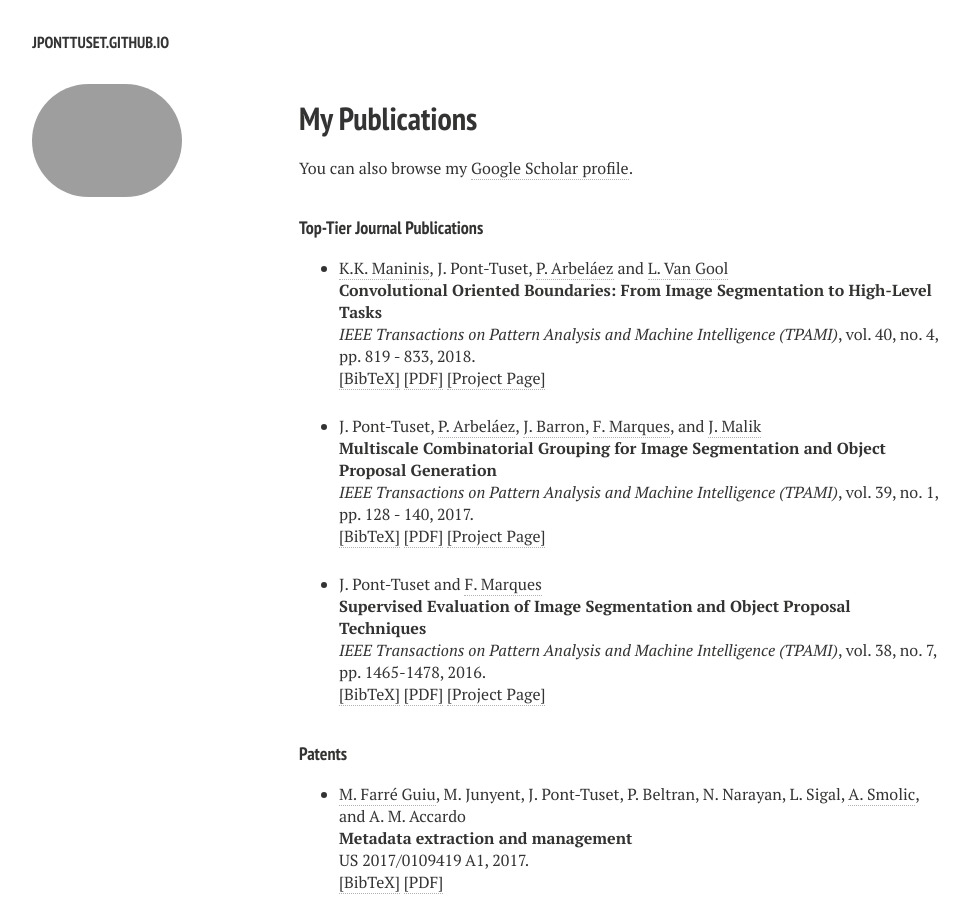
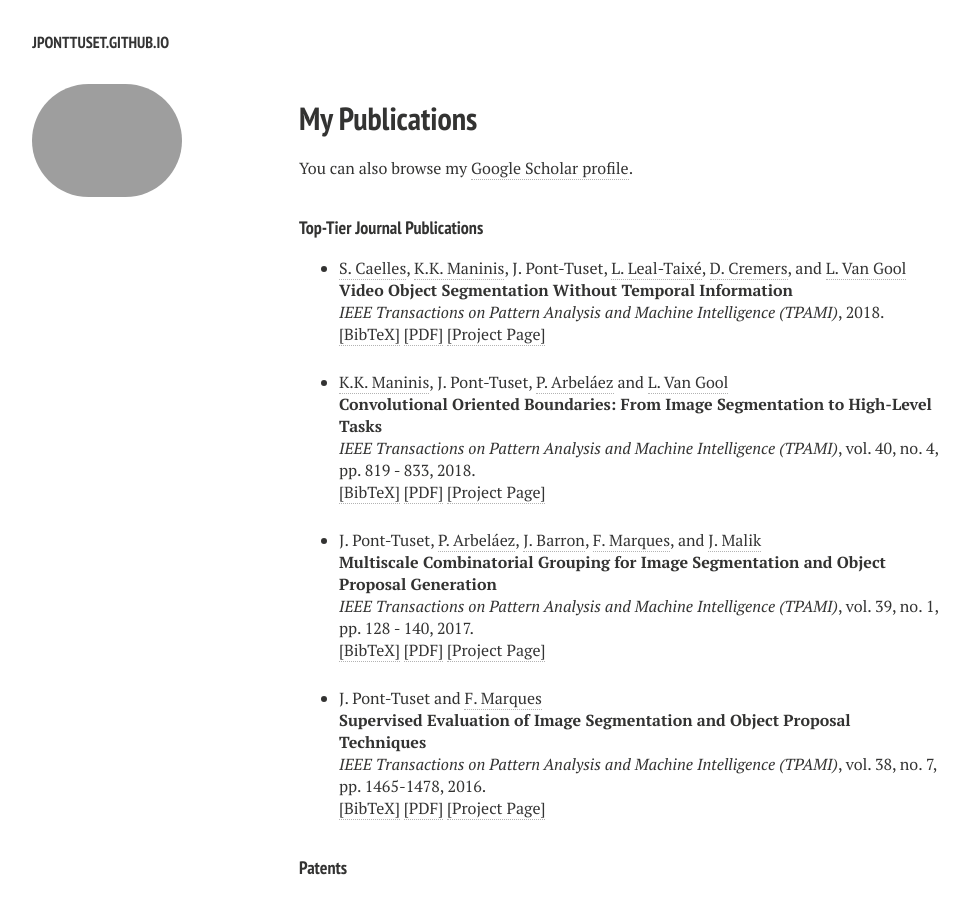
Before and after one commit to jponttuset/jponttuset.github.io, a Jekyll site: the page built from publications.md, in a window 1280 px wide and 900 px high. Shown: the whole window, without its empty margins (21-990 px from the left). Built offline with Jekyll 4.4.1, drawn with Linux system fonts in a browser that asks for light colours; nearby versions of some CDN libraries.

Commit message:
Adding OSVOS PAMI

```diff
--- a/_layouts/publications.html
+++ b/_layouts/publications.html
@@ -85,6 +85,28 @@ div.bibtex pre { font-size: 75%; overflow: auto;  width: 100%; padding: 0em 0em;
 <h4 style="margin-bottom:0px;padding-top:10px;">Top-Tier Journal Publications</h4>
 <!-- Generated from JabRef by PubList by Truong Nghiem at 11:44 on 2015.09.10. -->
 <ul class="biblist">
+<!-- Item: Maninis2018b -->
+<li ><p>
+<a href="https://ch.linkedin.com/in/sergicaelles" target="_blank">S. Caelles</a>, <a href="http://www.vision.ee.ethz.ch/~kmaninis" target="_blank">K.K. Maninis</a>, J. Pont-Tuset, <a href="https://lealtaixe.github.io" target="_blank">L. Leal-Taixé</a>,
+<a href="http://vision.in.tum.de/members/cremers" target="_blank">D. Cremers</a>, and <a href="http://www.vision.ee.ethz.ch/members/get_member.cgi?id=1" target="_blank">L. Van Gool</a>
+<br><b>Video Object Segmentation Without Temporal Information</b><br>
+<i>IEEE Transactions on Pattern Analysis and Machine Intelligence (TPAMI)</i>, 2018.
+<br />
+<a href="javascript:toggleBibtex('Maninis2018b')">[BibTeX]</a>
+<a href="https://arxiv.org/pdf/1709.06031" target="_blank">[PDF]</a> <a href="http://www.vision.ee.ethz.ch/~cvlsegmentation/osvos-s/"  target="_blank">[Project Page]</a>
+</p>
+<div id="bib_Maninis2018b" class="bibtex noshow">
+<pre>
+@Article{Maninis2018b,
+  author = {K.K. Maninis and S. Caelles and Y. Chen and J. Pont-Tuset and L. Leal-Taix\'e and D. Cremers and L. Van Gool},
+  title = {Video Object Segmentation Without Temporal Information},
+  journal = {IEEE Transactions on Pattern Analysis and Machine Intelligence (TPAMI)},
+  year = {2018}
+}
+</pre>
+</div>
+</li>
+
 
 <!-- Item: Maninis2018 -->
 <li ><p>
```
